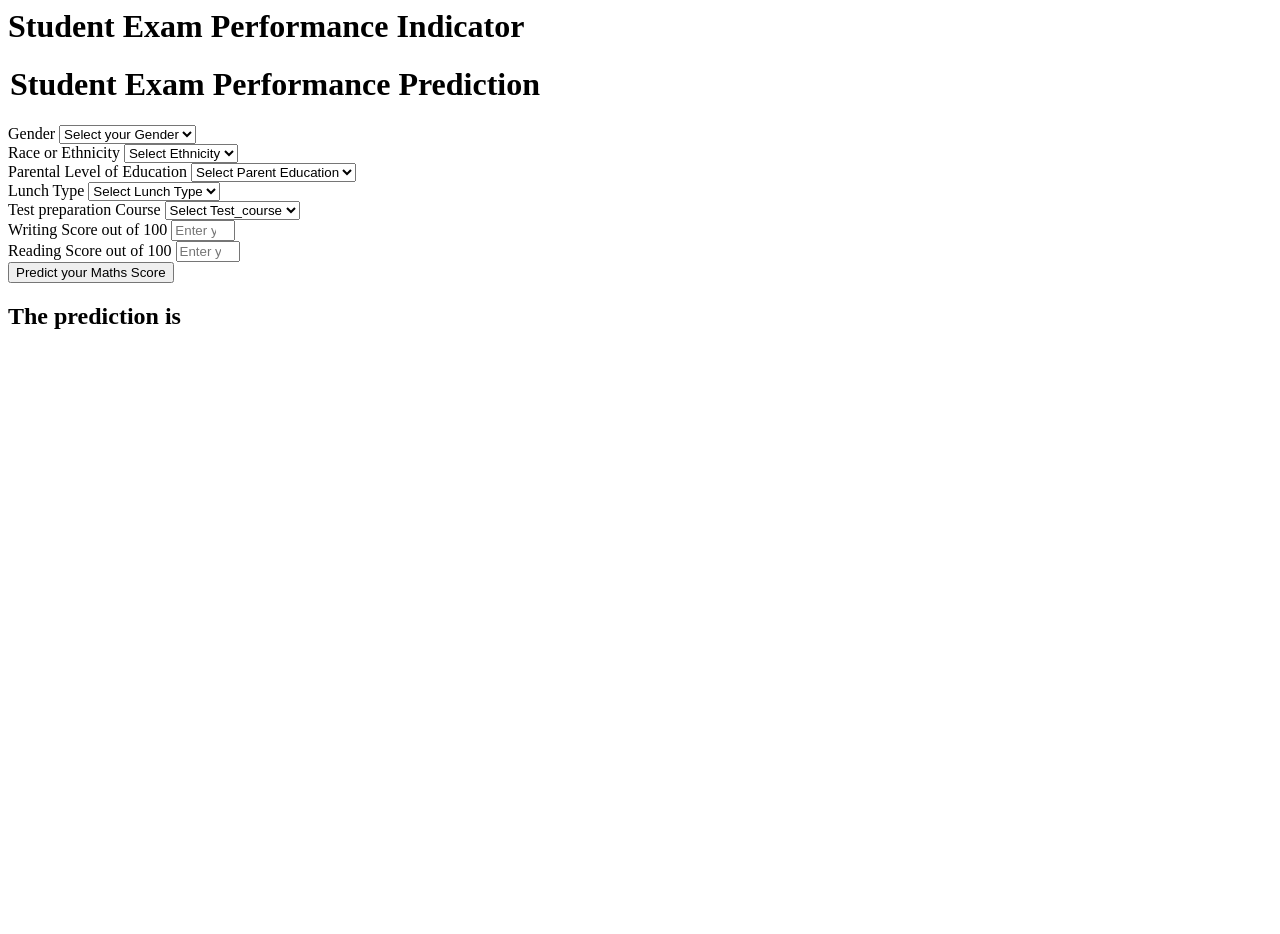
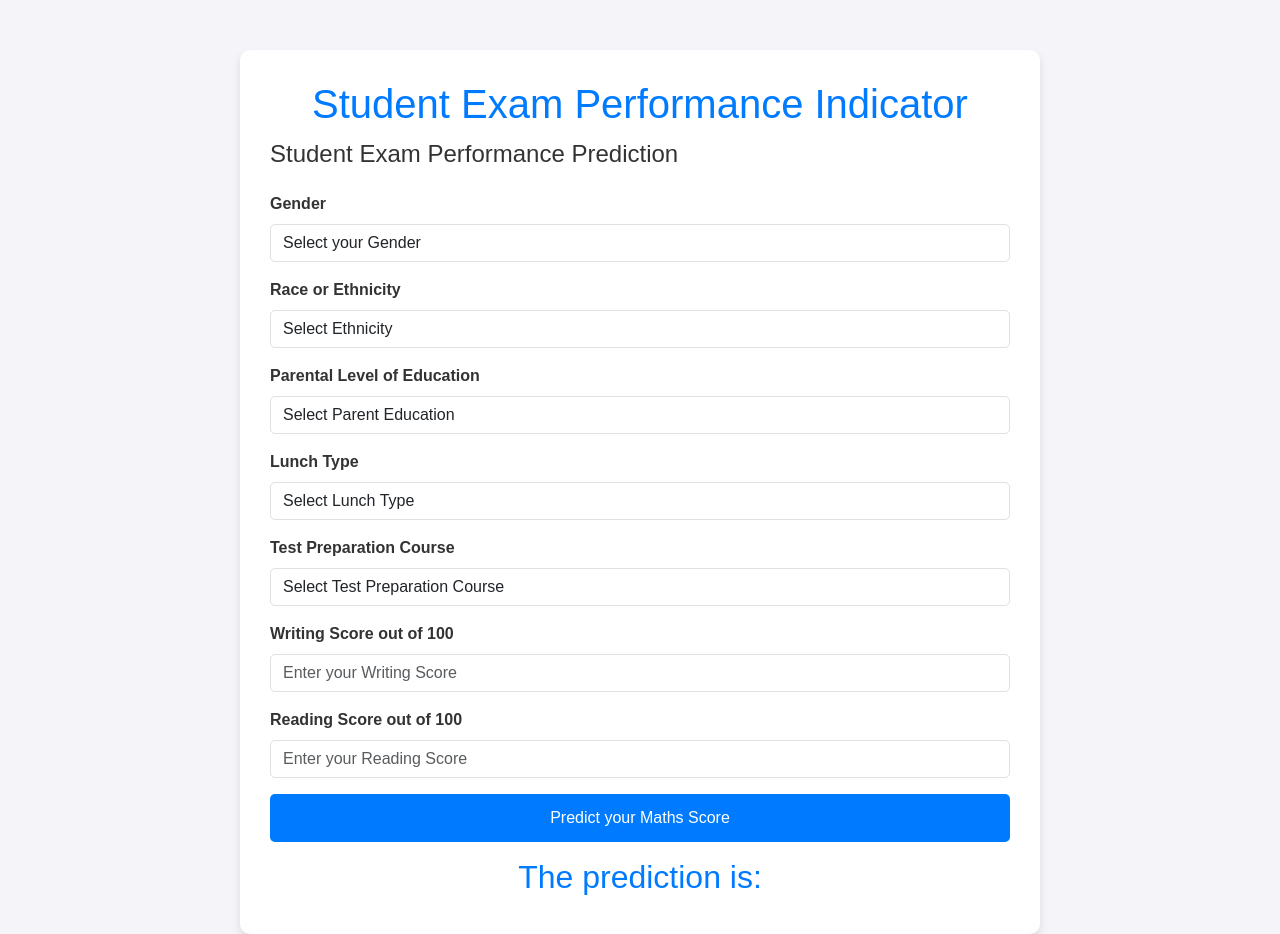
Before and after one commit to Abh1shekReddy/Student-Performance-Predictor, a Flask app: page /predictdata in a window 1280 px wide. Before the commit the page ends 800 px from the top, so only its background shows below. Run offline with Flask 3, Linux system fonts and the light colour scheme.

Commit message:
Updated home page

```diff
--- a/templates/home.html
+++ b/templates/home.html
@@ -1,111 +1,128 @@
-<html>
+<!DOCTYPE html>
+<html lang="en">
+<head>
+    <meta charset="UTF-8">
+    <meta name="viewport" content="width=device-width, initial-scale=1.0">
+    <title>Student Exam Performance Indicator</title>
+    <link href="https://cdn.jsdelivr.net/npm/bootstrap@5.3.0-alpha1/dist/css/bootstrap.min.css" rel="stylesheet" integrity="sha384-KyZXEJ5bP6u+6j2w3z+oh6Ffwb6T3nX7hGmT1X5Y4h6s9Yw5lr/MFBoeb3gA9X7H" crossorigin="anonymous">
+    <style>
+        body {
+            font-family: Arial, sans-serif;
+            background-color: #f4f4f9;
+            color: #333;
+        }
+        .container {
+            max-width: 800px;
+            margin-top: 50px;
+            background-color: #fff;
+            padding: 30px;
+            border-radius: 10px;
+            box-shadow: 0 4px 8px rgba(0, 0, 0, 0.1);
+        }
+        h1, h2 {
+            text-align: center;
+            color: #007bff;
+        }
+        .form-label {
+            font-weight: bold;
+        }
+        .btn-primary {
+            width: 100%;
+            font-size: 16px;
+            padding: 12px;
+            background-color: #007bff;
+            border: none;
+            border-radius: 5px;
+        }
+        .btn-primary:hover {
+            background-color: #0056b3;
+        }
+        .placeholder {
+            color: #999;
+        }
+        .form-group {
+            margin-bottom: 15px;
+        }
+        .form-control {
+            border-radius: 5px;
+        }
+        legend {
+            font-size: 24px;
+            margin-bottom: 20px;
+        }
+    </style>
+</head>
 <body>
-    <div class="login">
+    <div class="container">
         <h1>Student Exam Performance Indicator</h1>
-
         <form action="{{ url_for('predict_datapoint')}}" method="post">
-        <h1>
+            <fieldset>
                 <legend>Student Exam Performance Prediction</legend>
-        </h1>
                 <div class="mb-3">
-            <label class="form-label">Gender</label>
-            <select class="form-control" name="gender" placeholder="Enter you Gender" required>
+                    <label class="form-label" for="gender">Gender</label>
+                    <select class="form-control" name="gender" required>
                         <option class="placeholder" selected disabled value="">Select your Gender</option>
-                <option value="male">
-                    Male
-                </option>
-                <option value="female">
-                    Female
-                </option>
+                        <option value="male">Male</option>
+                        <option value="female">Female</option>
                     </select>
                 </div>
                 <div class="mb-3">
-            <label class="form-label">Race or Ethnicity</label>
-            <select class="form-control" name="ethnicity" placeholder="Enter you ethnicity" required>
+                    <label class="form-label" for="ethnicity">Race or Ethnicity</label>
+                    <select class="form-control" name="ethnicity" required>
                         <option class="placeholder" selected disabled value="">Select Ethnicity</option>
-                <option value="group A">
-                    Group A
-                </option>
-                <option value="group B">
-                    Group B
-                </option>
-                <option value="group C">
-                    Group C
-                </option>
-                <option value="group D">
-                    Group D
-                </option>
-                <option value="group E">
-                    Group E
-                </option>
+                        <option value="group A">Group A</option>
+                        <option value="group B">Group B</option>
+                        <option value="group C">Group C</option>
+                        <option value="group D">Group D</option>
+                        <option value="group E">Group E</option>
                     </select>
                 </div>
                 <div class="mb-3">
-            <label class="form-label">Parental Level of Education</label>
-            <select class="form-control" name="parental_level_of_education"
-                placeholder="Enter you Parent Education" required>
+                    <label class="form-label" for="parental_level_of_education">Parental Level of Education</label>
+                    <select class="form-control" name="parental_level_of_education" required>
                         <option class="placeholder" selected disabled value="">Select Parent Education</option>
-                <option value="associate's degree">
-                    associate's degree
-                </option>
-                <option value="bachelor's degree">
-                    bachelor's degree
-                </option>
-                <option value="high school">
-                    high school
-                </option>
-                <option value="master's degree">
-                    master's degree
-                </option>
-                <option value="some college">
-                    some college
-                </option>
-                <option value="some high school">
-                    some high school
-                </option>
+                        <option value="associate's degree">Associate's Degree</option>
+                        <option value="bachelor's degree">Bachelor's Degree</option>
+                        <option value="high school">High School</option>
+                        <option value="master's degree">Master's Degree</option>
+                        <option value="some college">Some College</option>
+                        <option value="some high school">Some High School</option>
                     </select>
                 </div>
                 <div class="mb-3">
-            <label class="form-label">Lunch Type</label>
-            <select class="form-control" name="lunch" placeholder="Enter you Lunch" required>
+                    <label class="form-label" for="lunch">Lunch Type</label>
+                    <select class="form-control" name="lunch" required>
                         <option class="placeholder" selected disabled value="">Select Lunch Type</option>
-                <option value="free/reduced">
-                    free/reduced
-                </option>
-                <option value="standard">
-                    standard
-                </option>
+                        <option value="free/reduced">Free/Reduced</option>
+                        <option value="standard">Standard</option>
                     </select>
                 </div>
                 <div class="mb-3">
-            <label class="form-label">Test preparation Course</label>
-            <select class="form-control" name="test_preparation_course" placeholder="Enter you Course"
-                required>
-                <option class="placeholder" selected disabled value="">Select Test_course</option>
-                <option value="none">
-                    None
-                </option>
-                <option value="completed">
-                    Completed
-                </option>
+                    <label class="form-label" for="test_preparation_course">Test Preparation Course</label>
+                    <select class="form-control" name="test_preparation_course" required>
+                        <option class="placeholder" selected disabled value="">Select Test Preparation Course</option>
+                        <option value="none">None</option>
+                        <option value="completed">Completed</option>
                     </select>
                 </div>
                 <div class="mb-3">
-            <label class="form-label">Writing Score out of 100</label>
-            <input class="form-control" type="number" name="reading_score"
-                placeholder="Enter your Reading score" min='0' max='100' />
+                    <label class="form-label" for="writing_score">Writing Score out of 100</label>
+                    <input class="form-control" type="number" name="writing_score" placeholder="Enter your Writing Score" min="0" max="100" required />
                 </div>
                 <div class="mb-3">
-            <label class="form-label">Reading Score out of 100</label>
-            <input class="form-control" type="number" name="writing_score"
-                placeholder="Enter your Reading Score" min='0' max='100' />
+                    <label class="form-label" for="reading_score">Reading Score out of 100</label>
+                    <input class="form-control" type="number" name="reading_score" placeholder="Enter your Reading Score" min="0" max="100" required />
                 </div>
                 <div class="mb-3">
-            <input class="btn btn-primary" type="submit" value="Predict your Maths Score" required />
+                    <button type="submit" class="btn btn-primary">Predict your Maths Score</button>
                 </div>
+            </fieldset>
         </form>
-    <h2>
-       The prediction is {{results}}
-    </h2>
-   <body>
+
+        <h2>The prediction is: {{ results }}</h2>
+    </div>
+
+    <script src="https://cdn.jsdelivr.net/npm/@popperjs/core@2.11.6/dist/umd/popper.min.js" integrity="sha384-oBqDVmMz4fnFO9gybW7to2a9zNn9pM11xB6/8cCgk8bdseO/s2+NcJ6k3aH7nXtR9" crossorigin="anonymous"></script>
+    <script src="https://cdn.jsdelivr.net/npm/bootstrap@5.3.0-alpha1/dist/js/bootstrap.min.js" integrity="sha384-pzjw8f+ua7Kw1TIq0BdZDo7J2+6t0UJkgy2m2wV8M4siCbNWr4lmWHe0I8Pv4dVm" crossorigin="anonymous"></script>
+</body>
 </html>
```
Also changed, not shown: 1 other file. Lines whose indentation alone changed are shown as unchanged.
